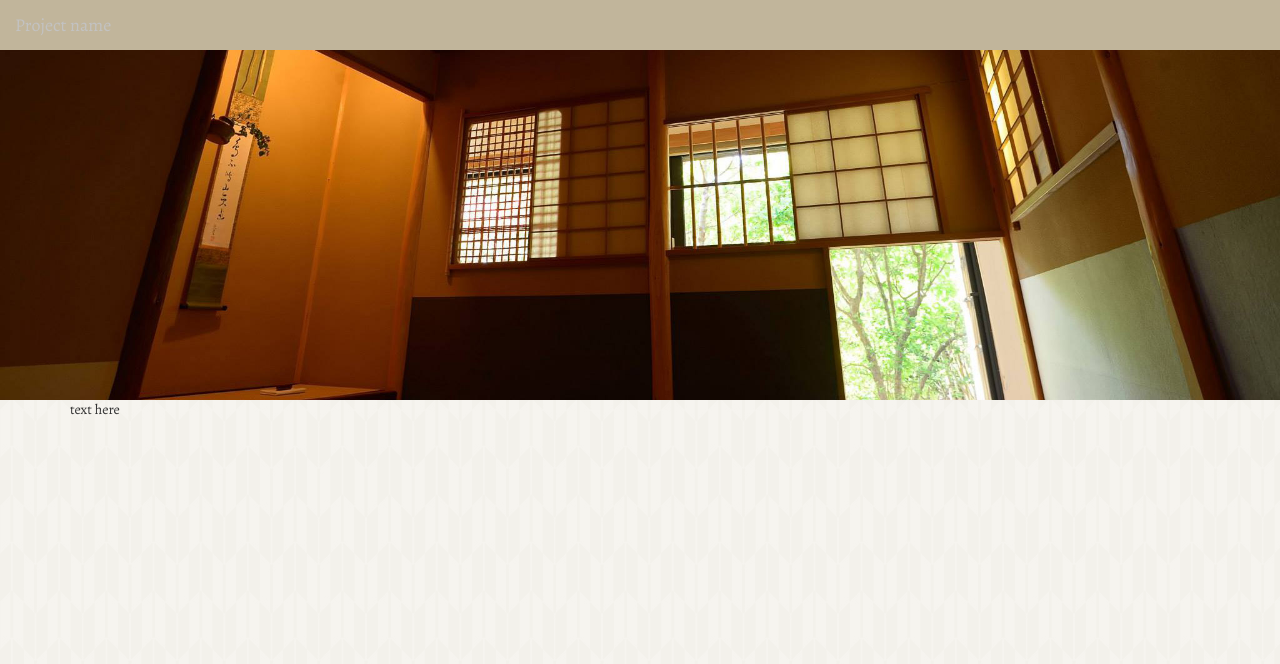
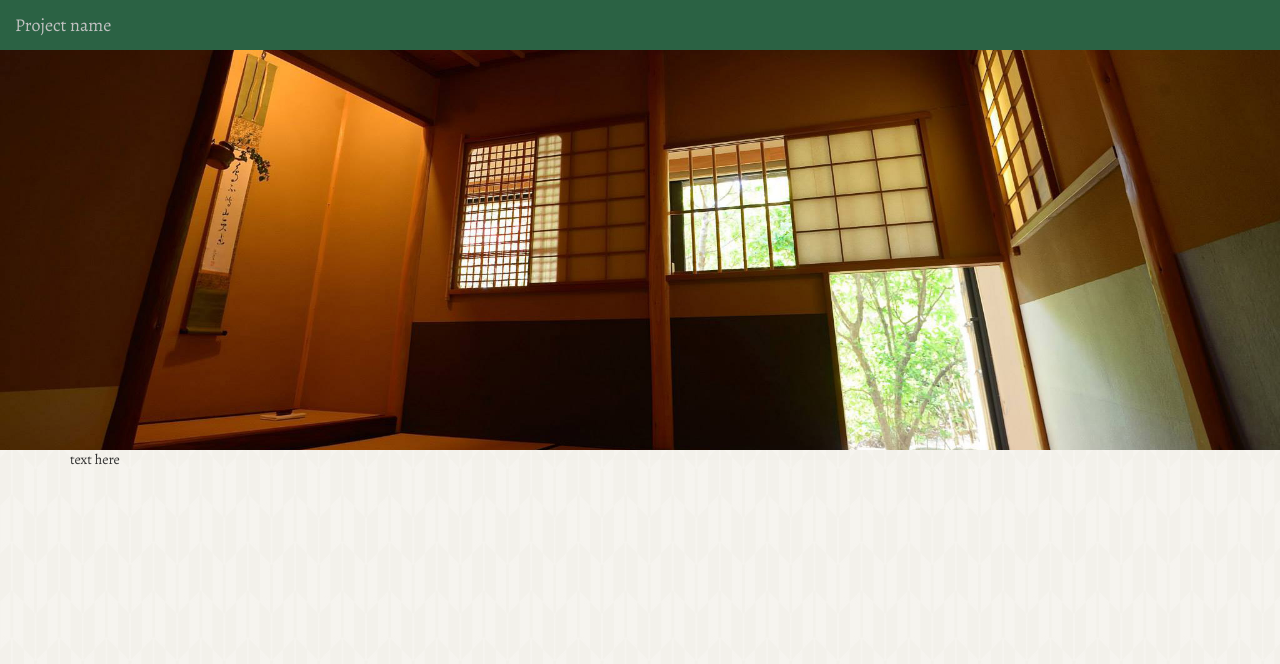
Before and after one commit to stps/urasenkecu, a PHP site: page / in a window 1280 px wide. Shown: the top 664 px of the page. Before the commit the page ends 415 px from the top, so only its background shows below. Run offline with PHP 8.4, Linux system fonts and the light colour scheme; some libraries are stand-ins or nearby versions.

Commit message:
cover size

```diff
--- a/css/home.css
+++ b/css/home.css
@@ -4,13 +4,13 @@
   position: fixed;
   margin-top: 50px;
   width: 100%;
-  height: 350px; /*same height as jumbotron */
+  height: 400px; /*same height as jumbotron */
   top:0;
   left:0;
 }
 
 .jumbotron {
-  height: 350px;
+  height: 400px;
   color: white;
   text-shadow: #444 0 1px 1px;
   background:transparent;
@@ -25,7 +25,8 @@ body {
 
 .nav-container {
   /*background: #F2F2E6;*/
-  background: #C1B59B;
+  /*background: #C1B59B;*/
+  background: #2B6244;
   color: #f0f0f0;
 }
 
```
